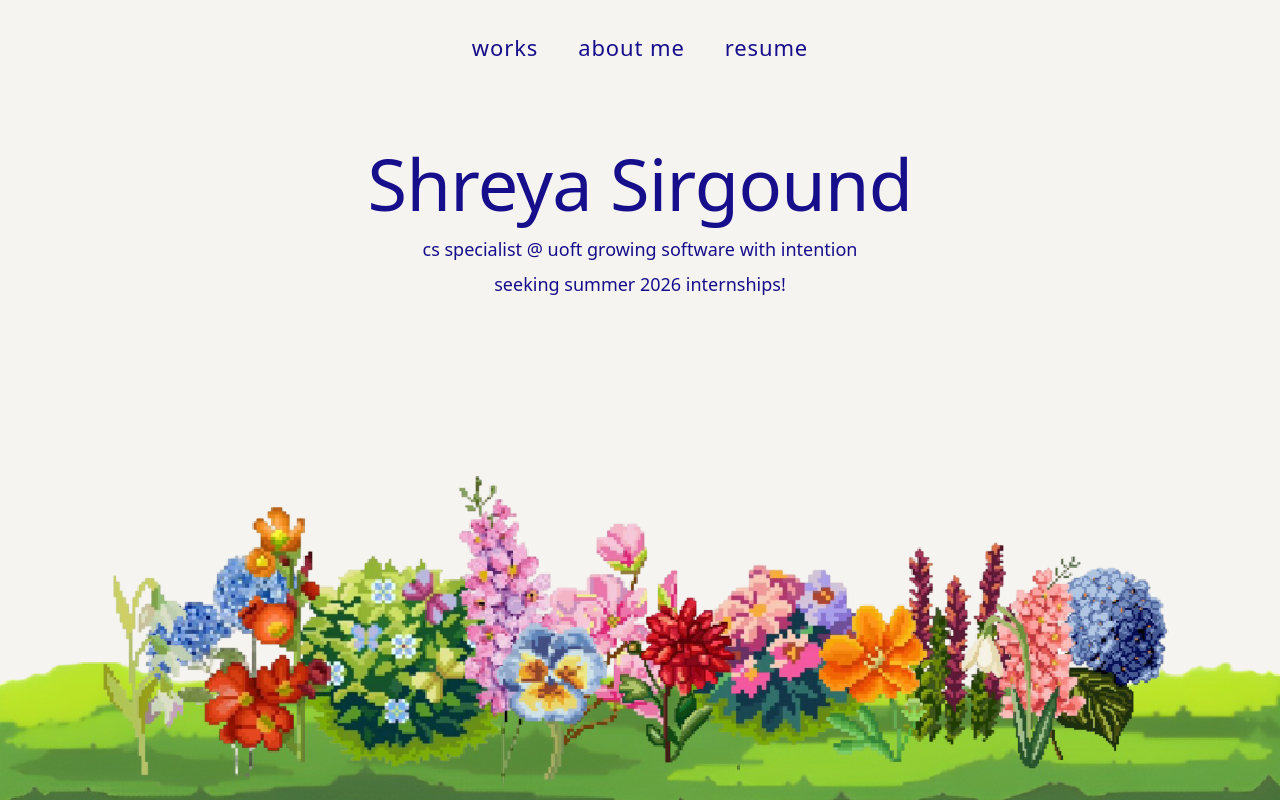
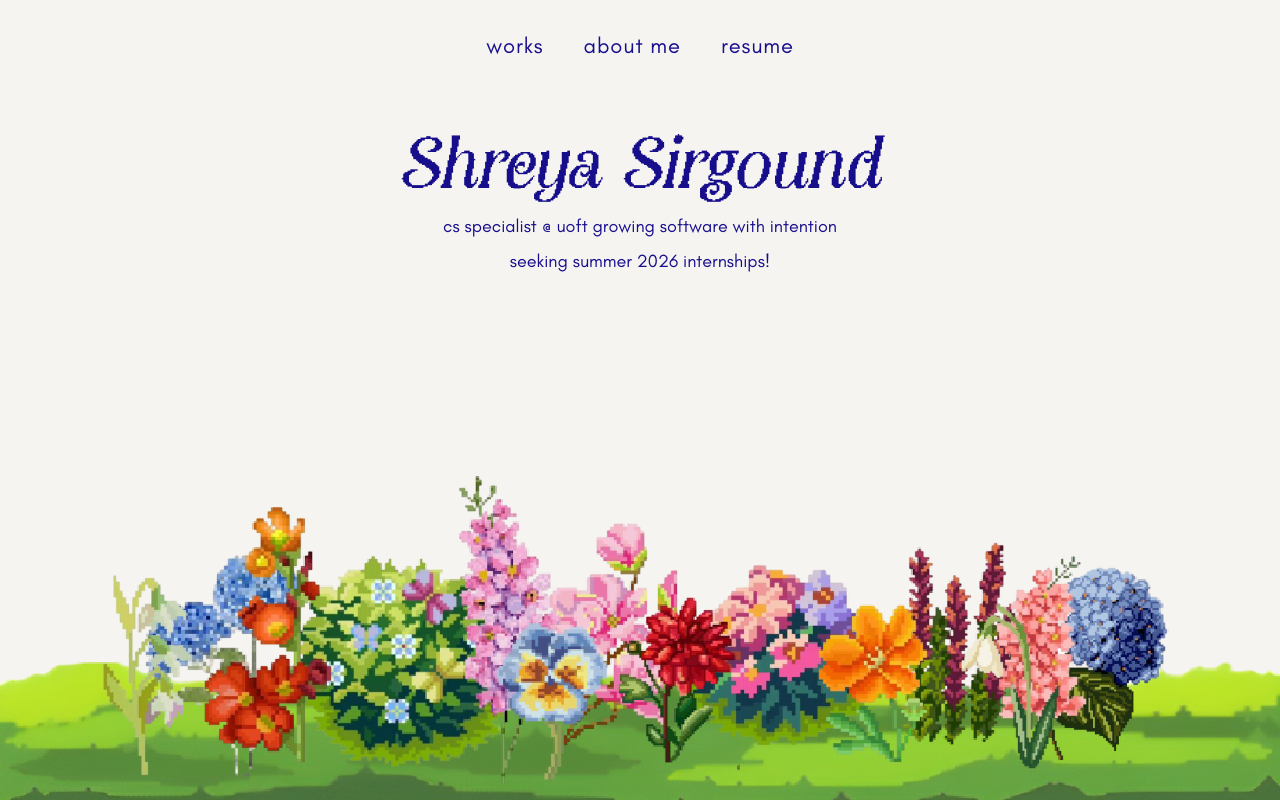
Before and after one commit to ShreyaSirgound/portfolio-site, a plain HTML site: page index.html in a window 1280 px wide. Drawn offline with nearby package versions, Linux system fonts and the light colour scheme; the site is published under a folder, as on GitHub Pages, so addresses that start at the root find nothing.

Commit message:
Update custom font paths in styles.css

```diff
--- a/styles.css
+++ b/styles.css
@@ -1,20 +1,20 @@
 @font-face {
   font-family: "Glacial Indifference";
-  src: url("/fonts/GlacialIndifference-Regular.otf") format("opentype");
+  src: url("fonts/GlacialIndifference-Regular.otf") format("opentype");
   font-weight: 400;
   font-style: normal;
 }
 
 @font-face {
   font-family: "Glacial Indifference";
-  src: url("/fonts/GlacialIndifference-Bold.otf") format("opentype");
+  src: url("fonts/GlacialIndifference-Bold.otf") format("opentype");
   font-weight: 700;
   font-style: normal;
 }
 
 @font-face {
   font-family: "Angeris Pixel";
-  src: url("/fonts/AngerisPixel-Regular.otf") format("opentype");
+  src: url("fonts/AngerisPixel-Regular.otf") format("opentype");
   font-weight: 700;
   font-style: normal;
 }
```
